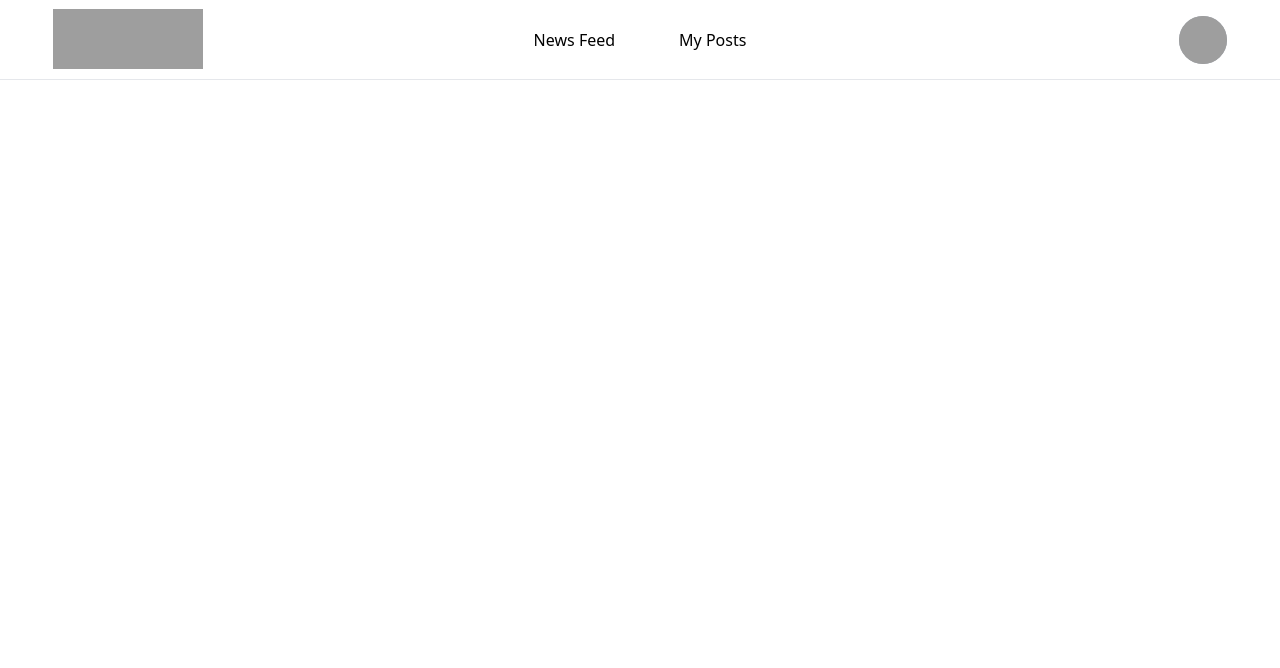
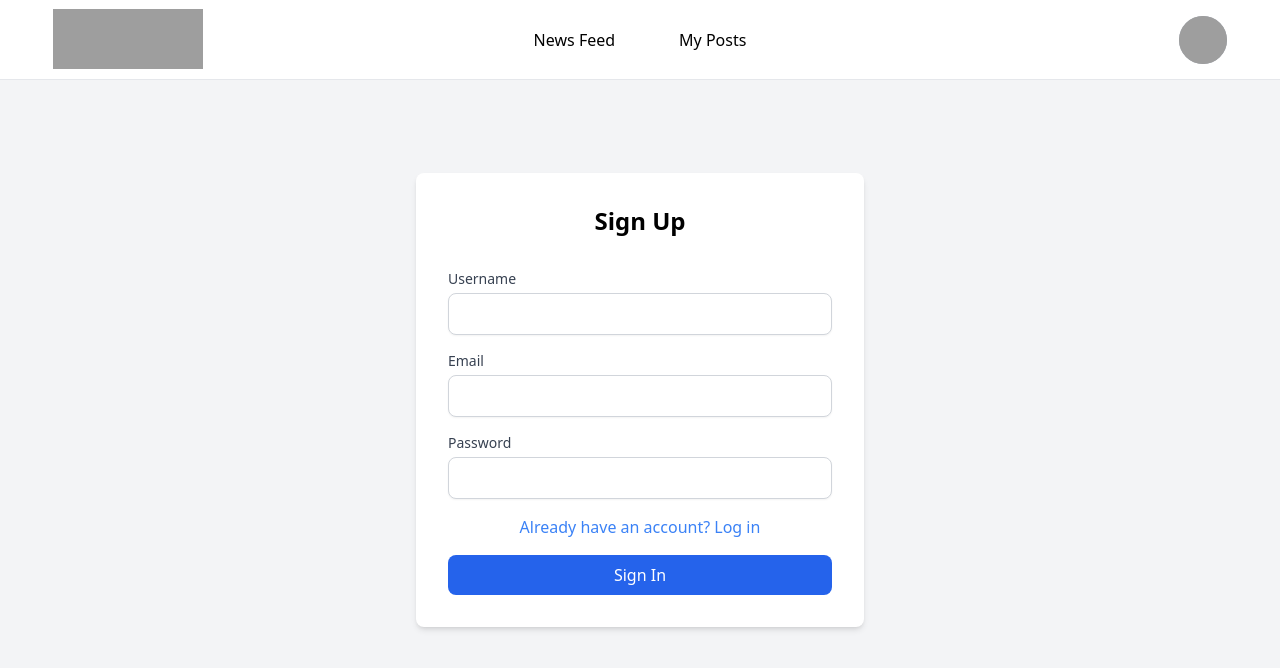
Before and after one commit to pahopu/status_post_web, a Vue app: page /sign-up in a window 1280 px wide. Shown: the top 668 px of the page. Built offline with nearby package versions, Linux system fonts and the light colour scheme; grey boxes are pictures that could not be loaded.

Commit message:
Create simple login and sign up

```diff
--- a/src/pages/auth/UserLogin.vue
+++ b/src/pages/auth/UserLogin.vue
@@ -1,5 +1,63 @@
 <template>
-  <div>
-
+  <div class="flex items-center justify-center min-h-screen bg-gray-100">
+    <div class="w-full max-w-md p-8 space-y-8 bg-white rounded-lg shadow-md">
+      <h2 class="text-2xl font-bold text-center">Login</h2>
+      <form @submit.prevent="login">
+        <div class="space-y-4">
+          <div>
+            <label for="email" class="block text-sm font-medium text-gray-700">Email</label>
+            <input
+              id="email"
+              type="email"
+              v-model="email"
+              required
+              class="block w-full mt-1 px-4 py-2 border border-gray-300 rounded-lg shadow-sm focus:ring-blue-500 focus:border-blue-500"
+            />
+          </div>
+          <div>
+            <label for="password" class="block text-sm font-medium text-gray-700">Password</label>
+            <input
+              id="password"
+              type="password"
+              v-model="password"
+              required
+              class="block w-full mt-1 px-4 py-2 border border-gray-300 rounded-lg shadow-sm focus:ring-blue-500 focus:border-blue-500"
+            />
+          </div>
+          <div class="text-center">
+            <router-link to="/sign-up" class="text-blue-500 hover:underline select-none">
+              Don't have an account? Sign up
+            </router-link>
+          </div>
+          <div>
+            <button
+              type="submit"
+              class="select-none w-full px-4 py-2 text-white bg-blue-600 rounded-lg hover:bg-blue-700 focus:ring-4 focus:ring-blue-500 focus:ring-opacity-50"
+            >
+              Login
+            </button>
+          </div>
+        </div>
+      </form>
+    </div>
   </div>
 </template>
+
+<script setup>
+import { ref } from 'vue'
+import { useRouter } from 'vue-router'
+
+const email = ref('')
+const password = ref('')
+
+const router = useRouter()
+
+const login = () => {
+  // Example login logic, replace with actual authentication logic
+  if (email.value === 'user@example.com' && password.value === 'password') {
+    router.push('/feed')
+  } else {
+    alert('Invalid email or password')
+  }
+}
+</script>
--- a/src/pages/auth/UserSignup.vue
+++ b/src/pages/auth/UserSignup.vue
@@ -1,5 +1,75 @@
 <template>
-  <div>
-
+  <div class="flex items-center justify-center min-h-screen bg-gray-100">
+    <div class="w-full max-w-md p-8 space-y-8 bg-white rounded-lg shadow-md">
+      <h2 class="text-2xl font-bold text-center">Sign Up</h2>
+      <form @submit.prevent="signin">
+        <div class="space-y-4">
+          <div>
+            <label for="username" class="block text-sm font-medium text-gray-700">Username</label>
+            <input
+              id="username"
+              type="text"
+              v-model="username"
+              required
+              class="block w-full mt-1 px-4 py-2 border border-gray-300 rounded-lg shadow-sm focus:ring-blue-500 focus:border-blue-500"
+            />
+          </div>
+          <div>
+            <label for="email" class="block text-sm font-medium text-gray-700">Email</label>
+            <input
+              id="email"
+              type="email"
+              v-model="email"
+              required
+              class="block w-full mt-1 px-4 py-2 border border-gray-300 rounded-lg shadow-sm focus:ring-blue-500 focus:border-blue-500"
+            />
+          </div>
+          <div>
+            <label for="password" class="block text-sm font-medium text-gray-700">Password</label>
+            <input
+              id="password"
+              type="password"
+              v-model="password"
+              required
+              class="block w-full mt-1 px-4 py-2 border border-gray-300 rounded-lg shadow-sm focus:ring-blue-500 focus:border-blue-500"
+            />
+          </div>
+          <div class="text-center">
+            <router-link to="/log-in" class="text-blue-500 hover:underline select-none">
+              Already have an account? Log in
+            </router-link>
+          </div>
+          <div>
+            <button
+              type="submit"
+              class="w-full select-none px-4 py-2 text-white bg-blue-600 rounded-lg hover:bg-blue-700 focus:ring-4 focus:ring-blue-500 focus:ring-opacity-50"
+            >
+              Sign In
+            </button>
+          </div>
+        </div>
+      </form>
+    </div>
   </div>
 </template>
+
+<script setup>
+import { ref } from 'vue'
+import { useRouter } from 'vue-router'
+
+const username = ref('')
+const email = ref('')
+const password = ref('')
+
+const router = useRouter()
+
+const signin = () => {
+  // Example sign-in logic, replace with actual registration logic
+  if (username.value && email.value && password.value) {
+    // You can add more detailed checks here
+    router.push('/feed') // Navigate to a welcome or dashboard page after successful sign-in
+  } else {
+    alert('Please fill in all fields')
+  }
+}
+</script>
```
